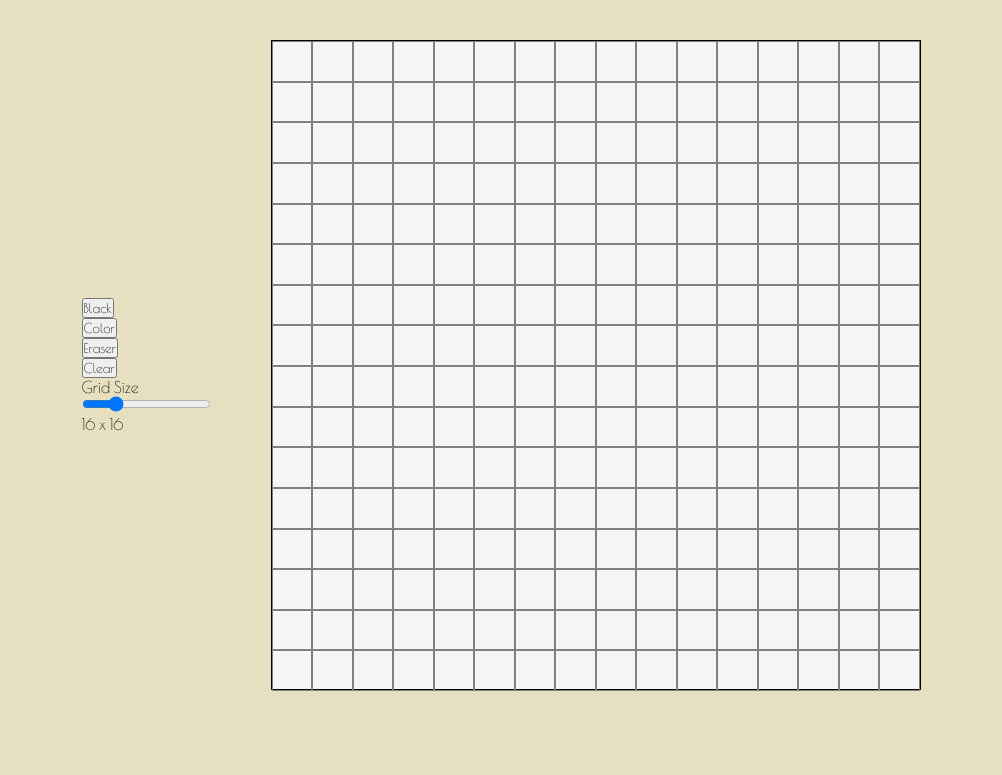
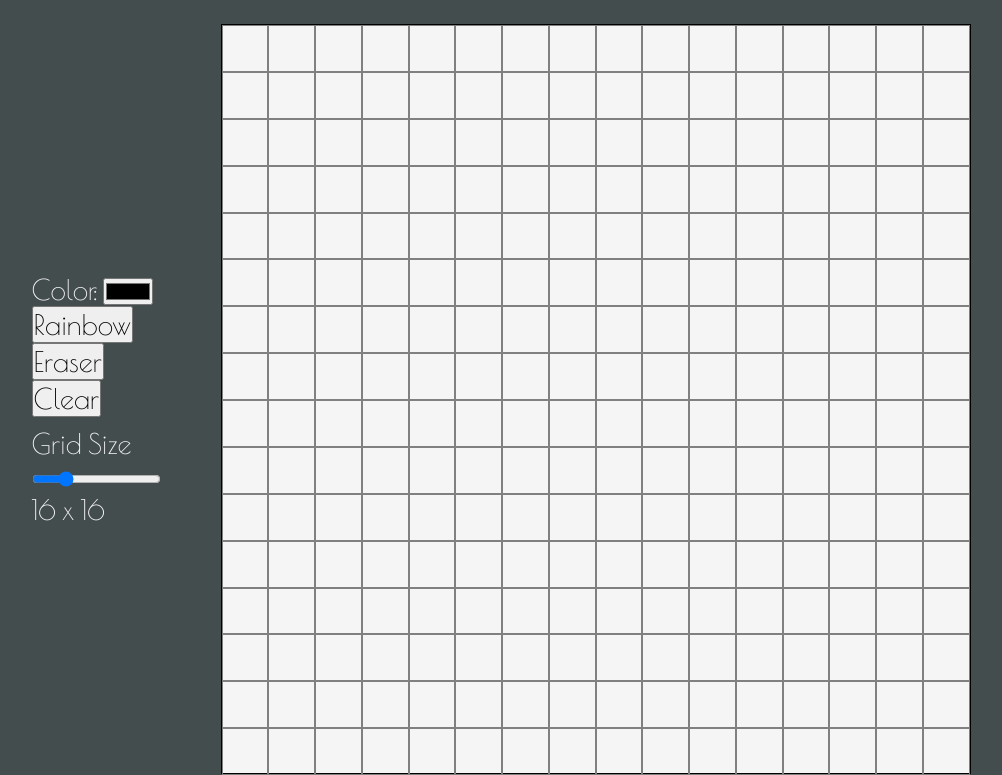
Before and after one commit to amankaiyum/etch-a-sketch, a plain HTML site: page index.html in a window 1280 px wide. Shown: the part 116-891 px from the top of the page, without its empty margins (139-1141 px from the left). Before the commit the page ends 807 px from the top, so only its background shows below. Drawn offline with nearby package versions, Linux system fonts and the light colour scheme.

Commit message:
Add draw functionality on mouse hover
Add a color wheel to allow user to select different colors to draw with.

```diff
--- a/index.html
+++ b/index.html
@@ -17,10 +17,10 @@
   <h1>Etch a Sketch</h1>
   <div class="container">
     <ul class="options">
-        <li><button>Black</button></li>
-        <li><button>Color</button></li>
-        <li><button>Eraser</button></li>
-        <li><button>Clear</button></li>
+        <li>Color: <input type="color" class="colorpicker" oninput="colorBox(this.value)"></li>
+        <li><button class="rainbow">Rainbow</button></li>
+        <li><button class="eraser">Eraser</button></li>
+        <li><button class="clear">Clear</button></li>
         <li class="slidecontainer">
             <div>Grid Size</div>
             <div><input type="range" min="1" max="64" value="16" class="slider"></div>
@@ -28,7 +28,6 @@
         </li>
     </ul>
     <div class="grid">
-
     </div>
   </div>
 </body>
--- a/script.js
+++ b/script.js
@@ -19,17 +19,34 @@ function resetGrid() {
   }
 }
 
+function colorBox(color) {
+  let boxes = document.querySelectorAll('.box');
+  boxes.forEach((div) => {
+    div.addEventListener('mouseover', function (e) {
+    e.target.style.background = color;
+    });
+  });
+}
+
 
 const grid = document.querySelector('.grid');
 let width = grid.offsetWidth;
 let height = grid.offsetHeight;
-let slider = document.querySelector('input');
+let slider = document.querySelector('.slider');
 let slidervalue = document.querySelector('.slidervalue');
+let colorpicker = document.querySelector('.colorpicker');
 
 slidervalue.textContent = `${slider.value} x ${slider.value}`;
 createGrid(slider.value);
+colorBox(colorpicker.value);
+
+
 slider.oninput = () => {
   slidervalue.textContent = `${slider.value} x ${slider.value}`;
   resetGrid();
   createGrid(slider.value);
+  colorBox(colorpicker.value);
 };
+
+const eraser = document.querySelector('.eraser');
+const clear = document.querySelector('clear');
--- a/style.css
+++ b/style.css
@@ -9,28 +9,38 @@ body {
   display: flex;
   flex-direction: column;
   align-items: center;
-  background-color: rgb(231, 224, 192)
+  background-color: rgb(68, 77, 78);
+  color: whitesmoke;
 }
 
 h1 {
   margin-top: 30px;
-  font-size: 40px;
+  font-size: 60px;
 }
 
 ul {
   list-style: none;
 }
 
+.options button, li {
+  font-size: 28px;
+
+}
+
+.slidecontainer {
+  margin-top: 10px;
+}
+
 .container {
   display: flex;
   gap: 60px;
   align-items: center;
-  margin-top: 80px;
+  margin-top: 40px;
 }
 
 .grid {
-  width: 650px;
-  height: 650px;
+  width: 750px;
+  height: 750px;
   border: solid black 1px;
   background: whitesmoke;
 }
@@ -42,3 +52,7 @@ ul {
 .box {
   border: solid grey 1px;
 }
+
+.colored {
+  background-color: black;
+}
```
